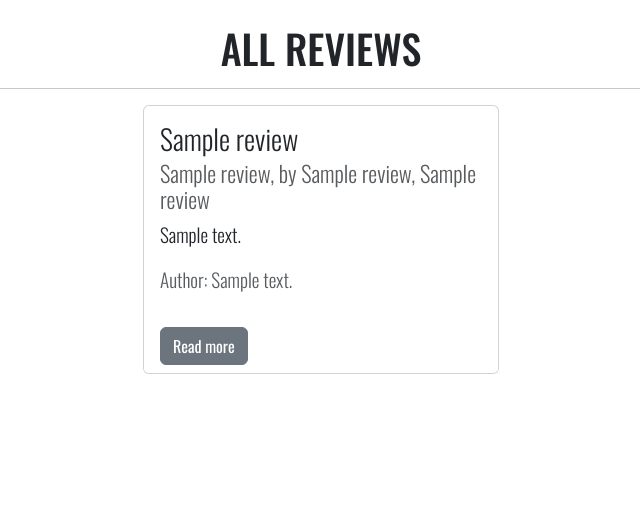
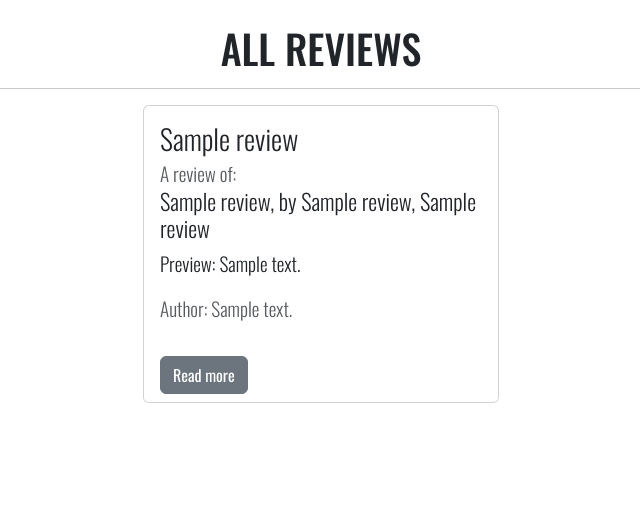
Before and after one commit to danielanthonycollins/riff-review, a Flask app: page /get_reviews in a window 1280 px wide. Shown: the part 77-596 px from the top of the page, without its empty margins (319-959 px from the left). Run offline with Flask 3, Linux system fonts and the light colour scheme; a database or web service that is not in the repository returns one stand-in record (values such as "Sample title"); some libraries are stand-ins or nearby versions.

Commit message:
Add preview text before each reviews main review content

```diff
--- a/templates/index.html
+++ b/templates/index.html
@@ -44,10 +44,12 @@
                         </i>
                         {% endif %}
                     </h3>
-                    <h4 class="card-subtitle mb-2 text-body-secondary">{{ review.song_name }}, by
+                    <p class="card-subtitle mb-1 text-body-secondary">A review of:</p>
+                    <h4 class="card-subtitle mb-2">{{ review.song_name }}, by
                         {{ review.artist_name }},
                         {{ review.genre_name }}</h4>
                     <p class="card-text">
+                        Preview:
                         {% if review.review_content|length > 90 %}
                         {{ review.review_content|truncate(90, True) }}
                         {% else %}
--- a/templates/profile.html
+++ b/templates/profile.html
@@ -32,10 +32,12 @@
                         </i>
                         {% endif %}
                     </h3>
-                    <h4 class="card-subtitle mb-2 text-body-secondary">{{ review.song_name }}, by
+                    <p class="card-subtitle mb-1 text-body-secondary">A review of:</p>
+                    <h4 class="card-subtitle mb-2">{{ review.song_name }}, by
                         {{ review.artist_name }},
                         {{ review.genre_name }}</h4>
                     <p class="card-text">
+                        Preview:
                         {% if review.review_content|length > 90 %}
                             {{ review.review_content|truncate(90, True) }}
                         {% else %}
--- a/templates/reviews.html
+++ b/templates/reviews.html
@@ -22,10 +22,12 @@
                         </i>
                         {% endif %}
                     </h3>
-                    <h4 class="card-subtitle mb-2 text-body-secondary">{{ review.song_name }}, by
+                    <p class="card-subtitle mb-1 text-body-secondary">A review of:</p>
+                    <h4 class="card-subtitle mb-2">{{ review.song_name }}, by
                         {{ review.artist_name }},
                         {{ review.genre_name }}</h4>
                     <p class="card-text">
+                        Preview:
                         {% if review.review_content|length > 90 %}
                         {{ review.review_content|truncate(90, True) }}
                         {% else %}
```
